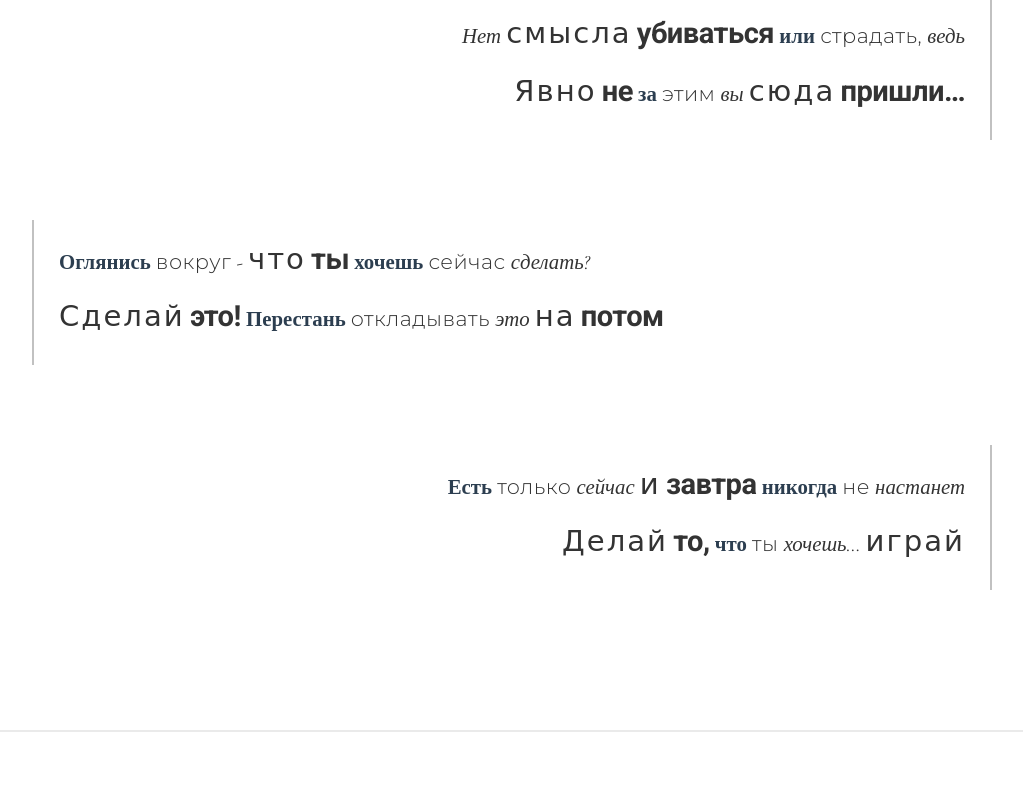
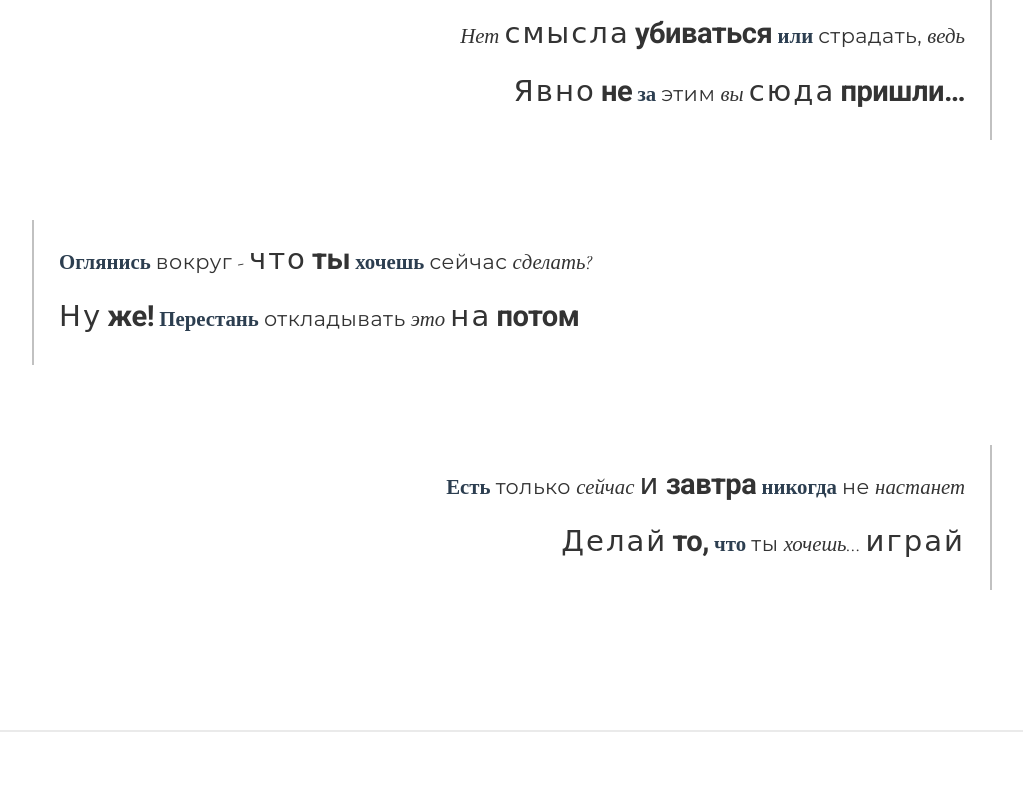
Before and after one commit to finedk/ijmi.xyz, a plain HTML site: page index.html in a window 1280 px wide. Shown: the part 1420-2218 px from the top of the page, without its empty margins (128-1151 px from the left). Drawn offline with nearby package versions, Linux system fonts and the light colour scheme; a web font is replaced by a local one.

Commit message:
Minor update

```diff
--- a/index.html
+++ b/index.html
@@ -2,6 +2,7 @@
 <html lang="ru">
 <head>
     <meta charset="UTF-8">
+    <meta ver="3.2">
     <meta name="viewport" content="width=device-width, initial-scale=1.0">
     <title>I Just Make It.xyz</title>
     <link rel="preconnect" href="https://fonts.googleapis.com">
@@ -55,7 +56,7 @@
 
             <div class="text-block">
                 <p><span class="font-1">Оглянись</span> <span class="font-2">вокруг</span> <span class="font-3">-</span> <span class="font-4">что</span> <span class="font-5">ты</span> <span class="font-1">хочешь</span> <span class="font-2">сейчас</span> <span class="font-3">сделать?</span></p>
-                <p><span class="font-4">Сделай</span> <span class="font-5">это!</span> <span class="font-1">Перестань</span> <span class="font-2">откладывать</span> <span class="font-3">это</span> <span class="font-4">на</span> <span class="font-5">потом</span></p>
+                <p><span class="font-4">Ну</span> <span class="font-5">же!</span> <span class="font-1">Перестань</span> <span class="font-2">откладывать</span> <span class="font-3">это</span> <span class="font-4">на</span> <span class="font-5">потом</span></p>
             </div>
 
             <div class="text-block">
--- a/styles.css
+++ b/styles.css
@@ -7,6 +7,7 @@
 body {
     font-size: 1.25rem;
     font-family: 'Roboto', sans-serif;
+    font-weight: 500;
     background-color: #ffffff;
     color: #333333;
     min-height: 100vh;
@@ -75,30 +76,32 @@ body {
 /* Разные шрифты для слов */
 .font-1 {
     font-family: 'Playfair Display', serif;
-    font-weight: 700;
+    font-weight: 800;
     color: #2c3e50;
 }
 
 .font-2 {
     font-family: 'Montserrat', sans-serif;
-    font-weight: 300;
+    font-weight: 400;
     letter-spacing: 0.5px;
 }
 
 .font-3 {
     font-family: 'Cormorant Garamond', serif;
     font-style: italic;
+    font-weight: 500;
 }
 
 .font-4 {
     font-family: 'Poiret One', cursive;
+    font-weight: 400;
     letter-spacing: 2px;
     font-size: 1.4em;
 }
 
 .font-5 {
     font-family: 'Roboto', sans-serif;
-    font-weight: 700;
+    font-weight: 800;
     letter-spacing: -0.5px;
     font-size: 1.4em;
 }
```
